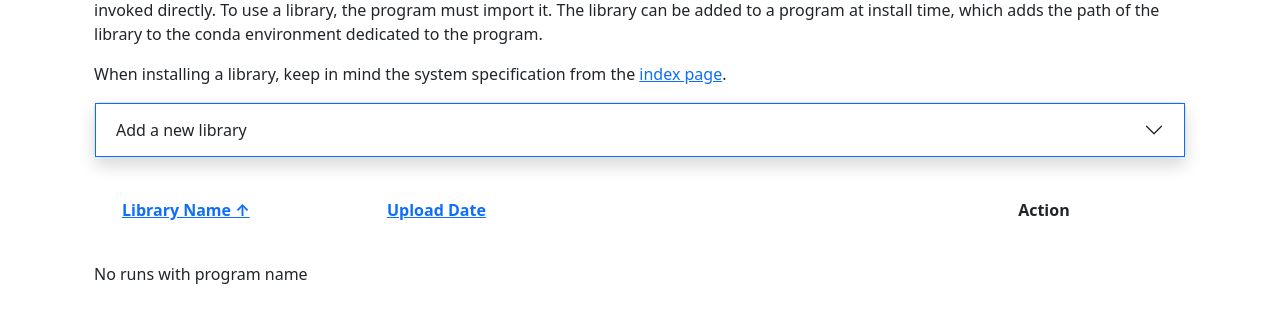
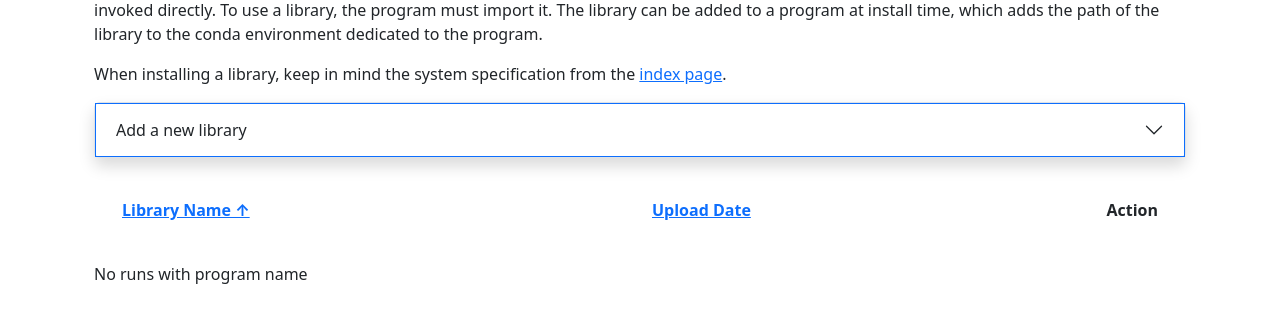
Before and after one commit to danieltuzes/gep_host_service, a Flask app: page /libraries?column=library_name&direction=asc in a window 1280 px wide. Shown: the part 144-467 px from the top of the page. Run offline with Flask 3, Linux system fonts and the light colour scheme; some libraries are stand-ins or nearby versions.

Commit message:
fix library layout

```diff
--- a/gep_host/templates/libraries.html
+++ b/gep_host/templates/libraries.html
@@ -59,7 +59,7 @@
     </div>
     <div class="container my-4">
         <div class="row mb-2">
-            <div class="col-3">
+            <div class="col-6">
                 <a
                     href="{{ url_for('main_routes.libraries', column='library_name', direction='desc' if direction == 'asc' and column == 'library_name' else 'asc') }}">
                     Library Name
@@ -75,7 +75,7 @@
                     {{'↓' if direction == 'desc' and column == 'upload_date'}}
                 </a>
             </div>
-            <div class="col-5 text-end">Action</div>
+            <div class="col-3 text-end">Action</div>
         </div>
         {% for library in libs.itertuples() %}
         <div class="row toggle-row" id="{{ library.library_name }}">
```
